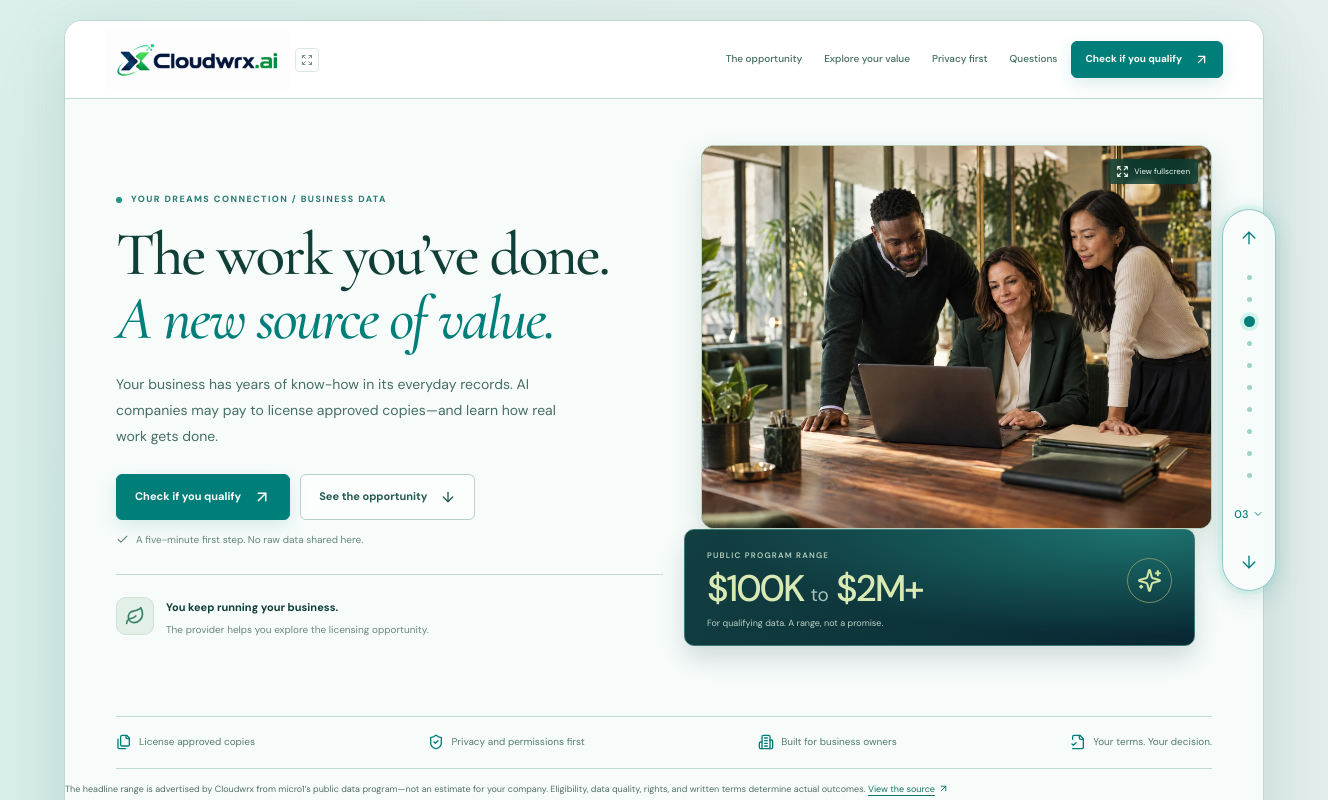
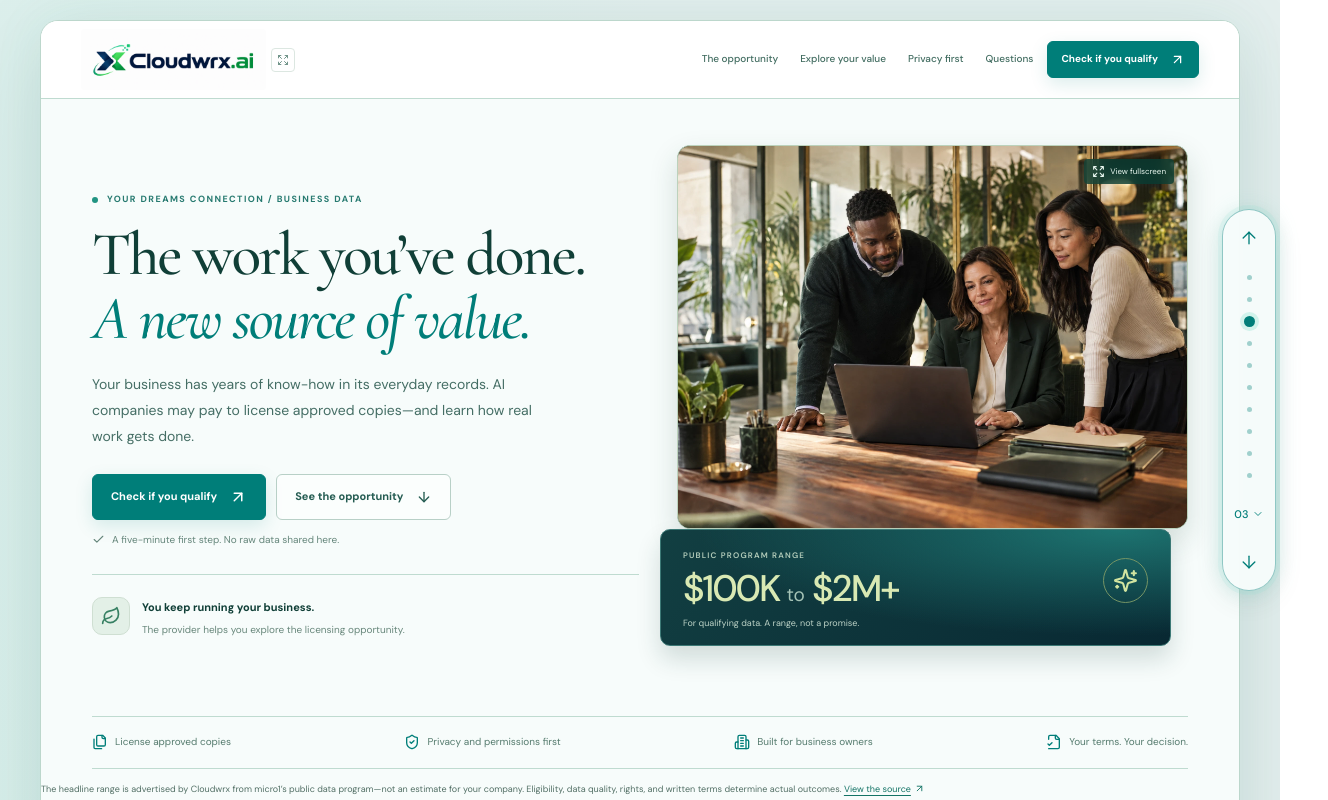
Before and after one commit to mikehinsvark/cloudwrxaidata, a plain HTML site: page index.html in a window 1280 px wide. Shown: the top 800 px of the page, 1328 px wide, since content can reach past the window. Drawn offline with nearby package versions, Linux system fonts and the light colour scheme.

Commit message:
Keep client page padding inside the viewport

```diff
--- a/page.css
+++ b/page.css
@@ -1,5 +1,5 @@
 
-#dreams-client-embed { position:relative; isolation:isolate; width:100%; text-align:left; font-size:16px; }
+#dreams-client-embed { box-sizing:border-box; position:relative; isolation:isolate; width:100%; text-align:left; font-size:16px; }
 #dreams-client-embed *, #dreams-client-embed *::before, #dreams-client-embed *::after { box-sizing:border-box; }
 #dreams-client-embed img { display:block; max-width:100%; }
 #dreams-client-embed svg { display:block; flex-shrink:0; vertical-align:middle; }
```
